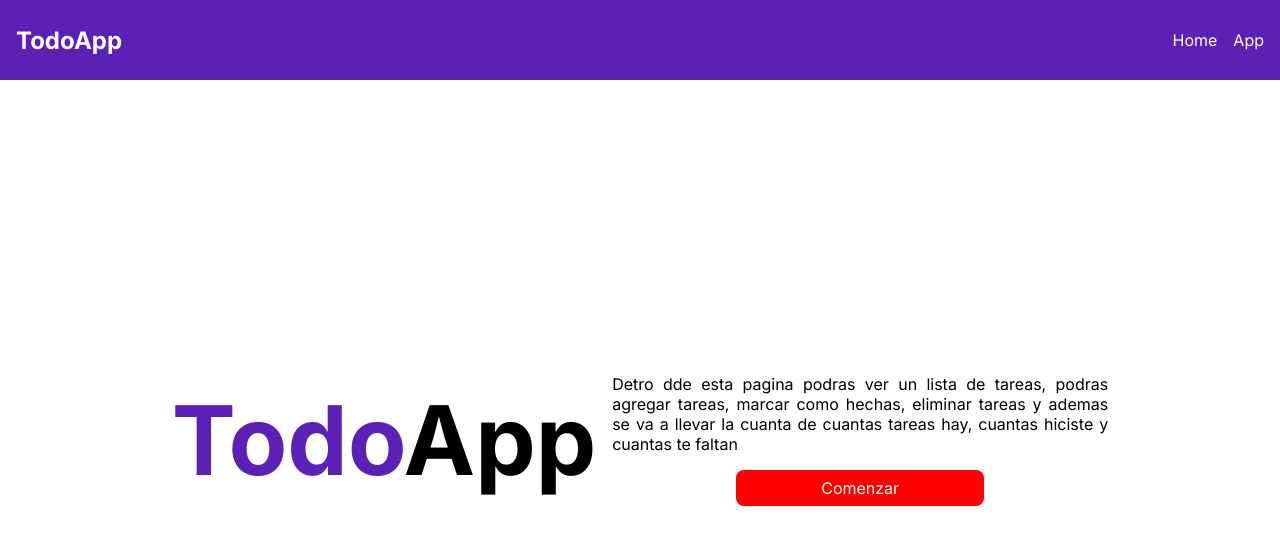
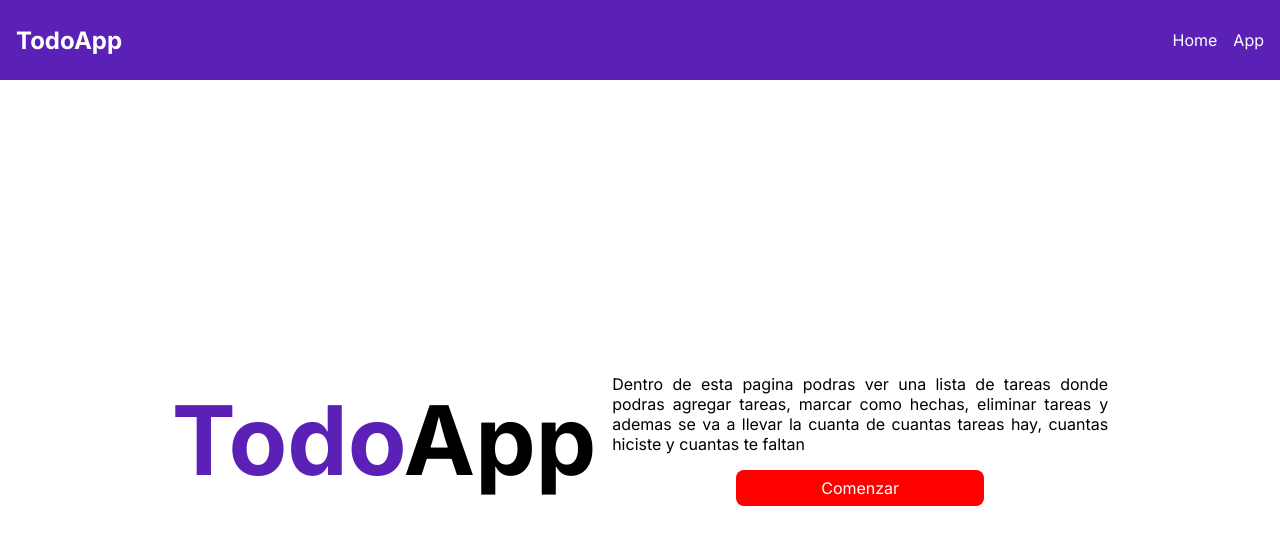
Before and after one commit to tonidevj/listaDeTareas.github.io, a plain HTML site: page index.html in a window 1280 px wide. Drawn offline with Linux system fonts and the light colour scheme.

Commit message:
se ha hecho una actualizacion

```diff
--- a/index.html
+++ b/index.html
@@ -28,8 +28,8 @@
   <main id="main-container">
     <h1 id="main-title"><span>Todo</span>App</h1>
     <div id="main-description-container">
-      <p id="main-desc-text">Detro dde esta pagina podras ver un lista de tareas, podras agregar tareas, marcar como hechas, eliminar tareas y ademas se va a llevar la cuanta de cuantas tareas hay, cuantas hiciste y cuantas te faltan</p>
-      <a id="main-desc-btn" href="/app/index.html">Comenzar</a>
+      <p id="main-desc-text">Dentro de esta pagina podras ver una lista de tareas donde podras agregar tareas, marcar como hechas, eliminar tareas y ademas se va a llevar la cuanta de cuantas tareas hay, cuantas hiciste y cuantas te faltan</p>
+            <a id="main-desc-btn" href="/app/index.html">Comenzar</a>
     </div>
   </main>
 </body>
```
